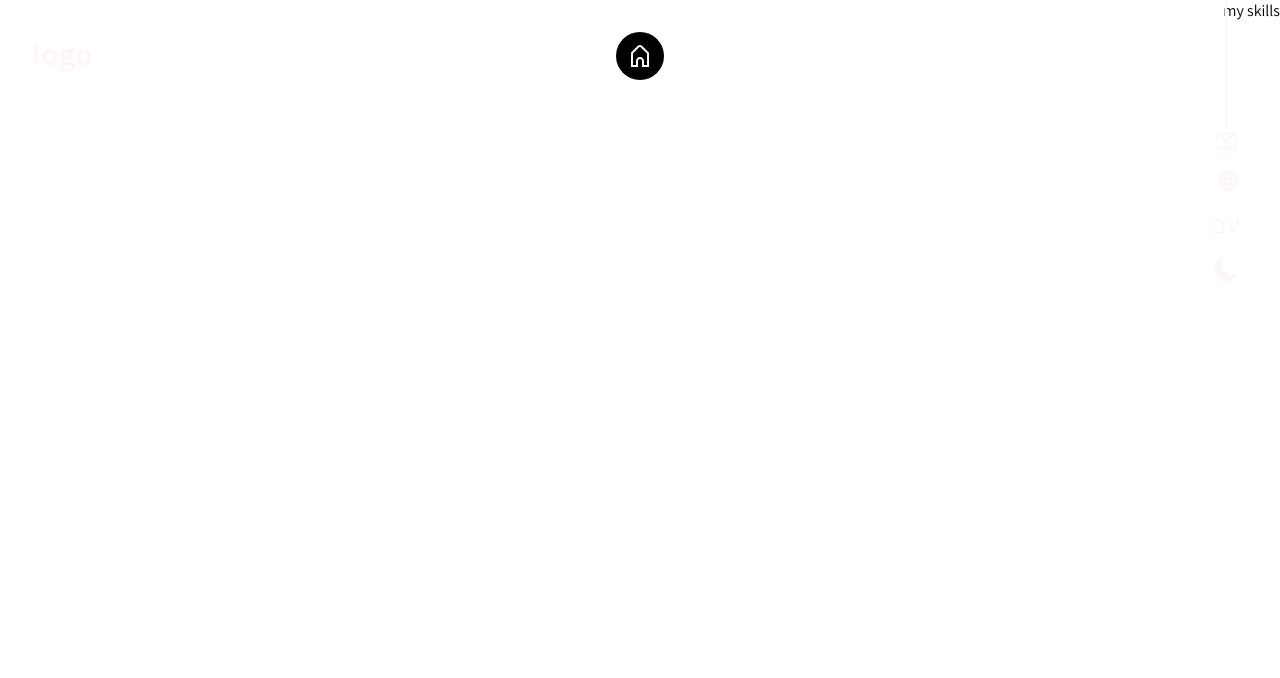
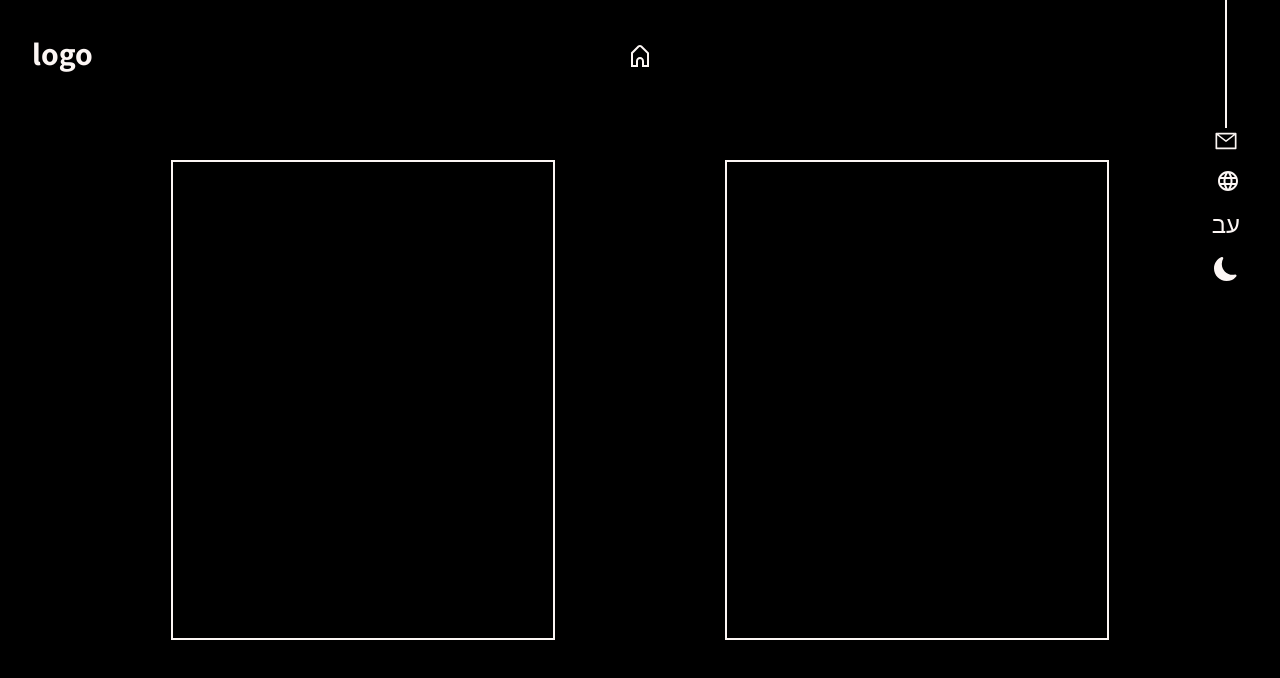
Before and after one commit to yosefus/portfolio-next.js, a Next.js app: page /mySkills in a window 1280 px wide. Shown: the top 678 px of the page. Built offline with nearby package versions, Linux system fonts and the light colour scheme.

Commit message:
new upload

```diff
--- a/components/HomeLinks/HomeLinks.jsx
+++ b/components/HomeLinks/HomeLinks.jsx
@@ -43,7 +43,7 @@ const Work = styled(motion.div)`
   z-index: 2;
 
   @media (max-width: 480px) {
-    left: 20%;
+    left: 18%;
   }
 `;
 
@@ -56,7 +56,7 @@ const MySkills = styled(motion.div)`
   z-index: 1;
 
   @media (max-width: 480px) {
-    right: 20%;
+    right: 18%;
   }
 `;
 
@@ -81,7 +81,7 @@ export default function HomeLinks({ click }) {
   return (
     <Links>
       <Photography
-        whileHover={{ fontWeight: 700 }}
+        whileHover={{ fontWeight: 700, fontSize: '20px' }}
         click={click}
         style={{ left: lang == 'he' ? '1.7rem' : '.1rem' }}
       >
@@ -89,17 +89,17 @@ export default function HomeLinks({ click }) {
           <a>{Text[lang].photography}</a>
         </Link>
       </Photography>
-      <About whileHover={{ fontWeight: 700 }}>
+      <About whileHover={{ fontWeight: 700, fontSize: '20px' }}>
         <Link href="/about">
           <a>{Text[lang].about}</a>
         </Link>
       </About>
-      <MySkills whileHover={{ fontWeight: 700, letterSpacing: '.1rem' }}>
+      <MySkills whileHover={{ fontWeight: 700, fontSize: '20px' }}>
         <Link href="/mySkills">
           <a>{Text[lang].mySkills}</a>
         </Link>
       </MySkills>
-      <Work whileHover={{ fontWeight: 700, letterSpacing: '.1rem' }} click={click}>
+      <Work whileHover={{ fontWeight: 700, fontSize: '20px' }} click={click}>
         <Link href="/work">
           <a>{Text[lang].work}</a>
         </Link>
--- a/components/PowerButton/PowerButton.jsx
+++ b/components/PowerButton/PowerButton.jsx
@@ -19,7 +19,7 @@ const Power = styled.button`
   align-items: center;
   justify-content: center;
   color: ${(props) => props.theme.text};
-  z-index: 3;
+  z-index: 4;
   cursor: pointer;
   transition: all 0.2s ease-out;
 
--- a/pages/index.js
+++ b/pages/index.js
@@ -9,7 +9,7 @@ import { LanguageContext } from '../pages/_app';
 
 export default function Home() {
   const [lang] = useContext(LanguageContext);
-  const [click, setClick] = useState(false);
+  const [click, setClick] = useState(0);
 
   const Text = {
     he: {
@@ -34,7 +34,7 @@ export default function Home() {
           <DarkDiv click={click} />
           {click && <Intro click={click} />}
 
-          <Center click={click} onClick={() => setClick(!click)}>
+          <Center click={click} onClick={() => setClick(click == 0 ? 1 : 0)}>
             <h3>
               <GiYinYang />
             </h3>
--- a/pages/mySkills.js
+++ b/pages/mySkills.js
@@ -1,5 +1,45 @@
 import React from 'react';
+import styled from 'styled-components';
 
+const Container = styled.div`
+  width: 100vw;
+  min-height: 100vh;
+  background: ${(props) => props.theme.body};
+  position: relative;
+  display: flex;
+  justify-content: space-evenly;
+  align-items: center;
+  flex-wrap: wrap;
+
+  @media (max-height: 700px) {
+    padding-top: 10vh;
+  }
+`;
+
+const Main = styled.div`
+  border: 2px solid ${(props) => props.theme.text};
+  color: ${(props) => props.theme.text};
+  background: transparent;
+  padding: 2rem;
+  width: 30vw;
+  height: 60vh;
+  z-index: 3;
+  line-height: 1.5;
+  font-family: 'Ubuntu Mono', monospace;
+  display: flex;
+  flex-direction: column;
+  justify-content: space-between;
+
+  @media (max-height: 700px) {
+    margin: 5vh 0;
+    width: 60vw;
+  }
+`;
 export default function mySkills() {
-  return <div>my skills</div>;
+  return (
+    <Container>
+      <Main></Main>
+      <Main></Main>
+    </Container>
+  );
 }
--- a/styles/globals.css
+++ b/styles/globals.css
@@ -1,4 +1,4 @@
-@import url('https://fonts.googleapis.com/css2?family=Assistant:wght@200;300;400;500;600;700;800&family=Poppins:ital,wght@0,100;0,200;0,300;0,400;0,500;0,600;0,700;0,800;0,900;1,100;1,200;1,300;1,400;1,500;1,600;1,700;1,800;1,900&display=swap');
+@import url('https://fonts.googleapis.com/css2?family=Assistant:wght@200;300;400;500;600;700;800&family=Poppins:ital,wght@0,100;0,200;0,300;0,400;0,500;0,600;0,700;0,800;0,900;1,100;1,200;1,300;1,400;1,500;1,600;1,700;1,800;1,900&family=Ubuntu+Mono:ital,wght@0,400;0,700;1,400;1,700&display=swap');
 
 html,
 body {
```
Also changed, not shown: pages/about.js (+7 -1 lines), pages/photography.js (+7 -1 lines), pages/work.js (+7 -1 lines).
